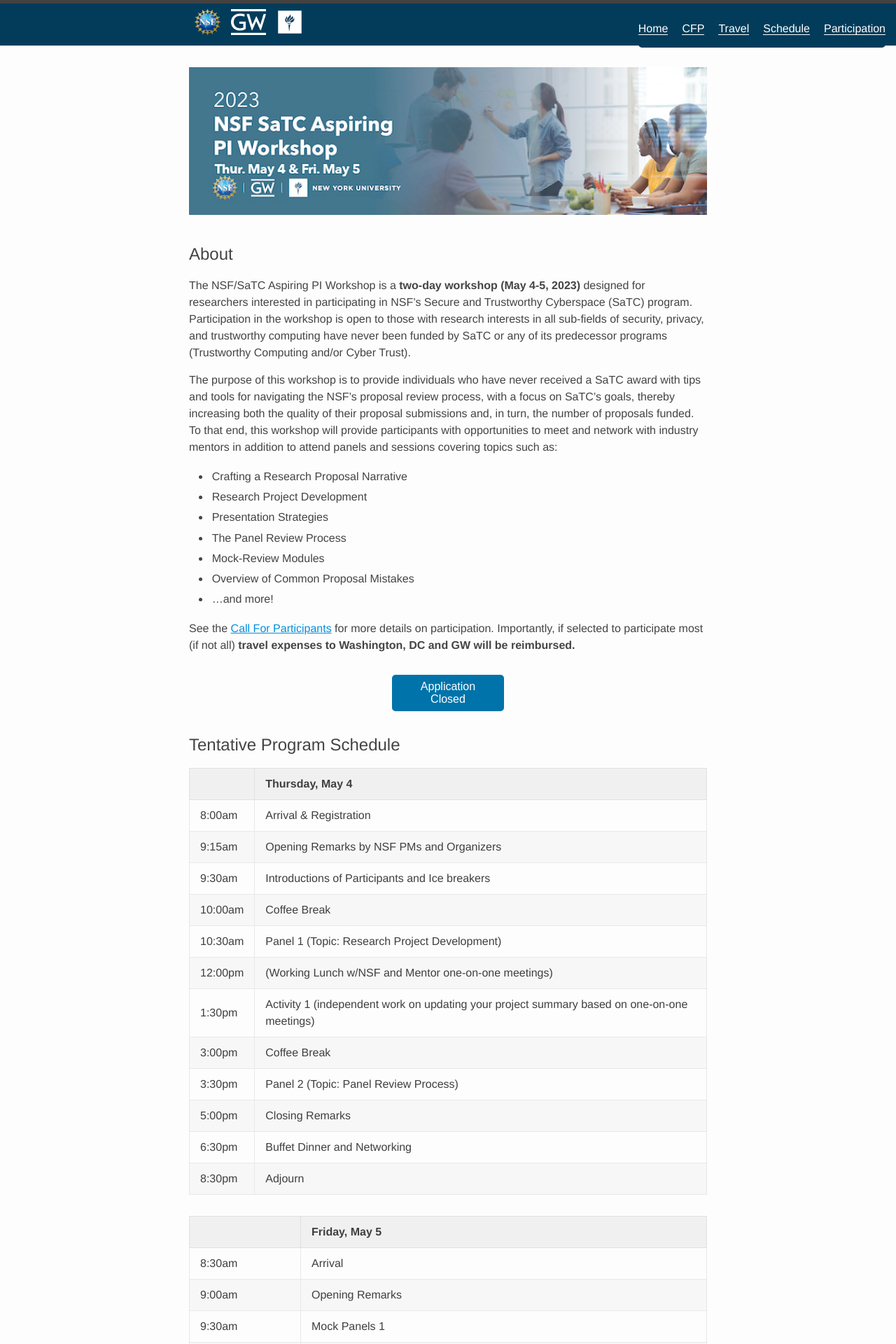
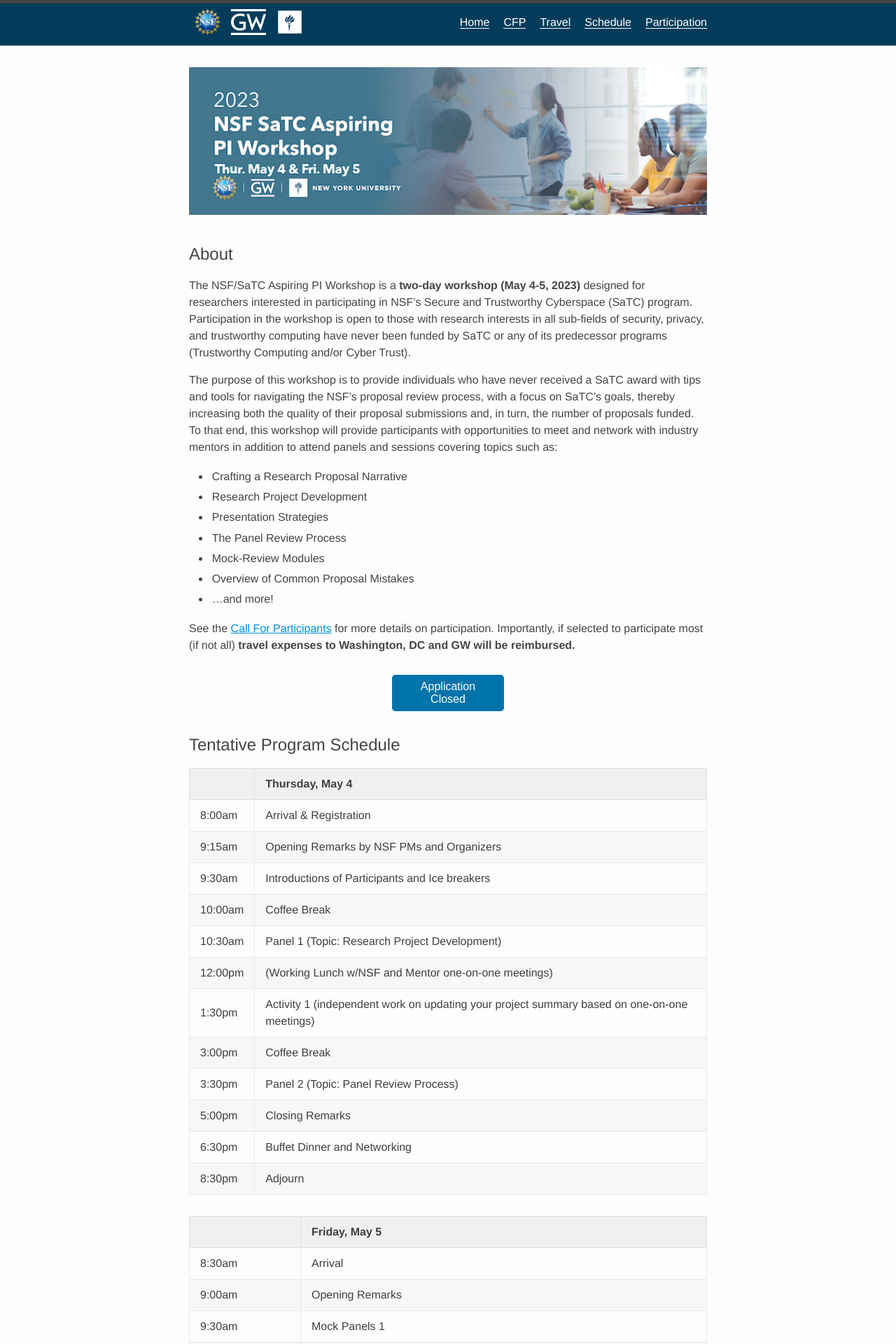
Before and after one commit to satc-aspiring-pi-workshop-2023/satc-aspiring-pi-workshop-2023.github.io, a Jekyll site: the page built from index.md, in a window 1280 px wide. Shown: the top 1920 px of the page at 70% size. Built offline with Jekyll 4.4.1, drawn with Linux system fonts in a browser that asks for light colours; some web fonts are replaced.

Commit message:
fixing 2

```diff
--- a/_sass/minima/custom-styles.scss
+++ b/_sass/minima/custom-styles.scss
@@ -50,9 +50,9 @@ a {
   }
 }
 
-.site-nav {
-    position: absolute;
-}
+// .site-nav {
+//     position: absolute;
+// }
 
 .site-header {
     background-color: $gw_blue_primary;
```
